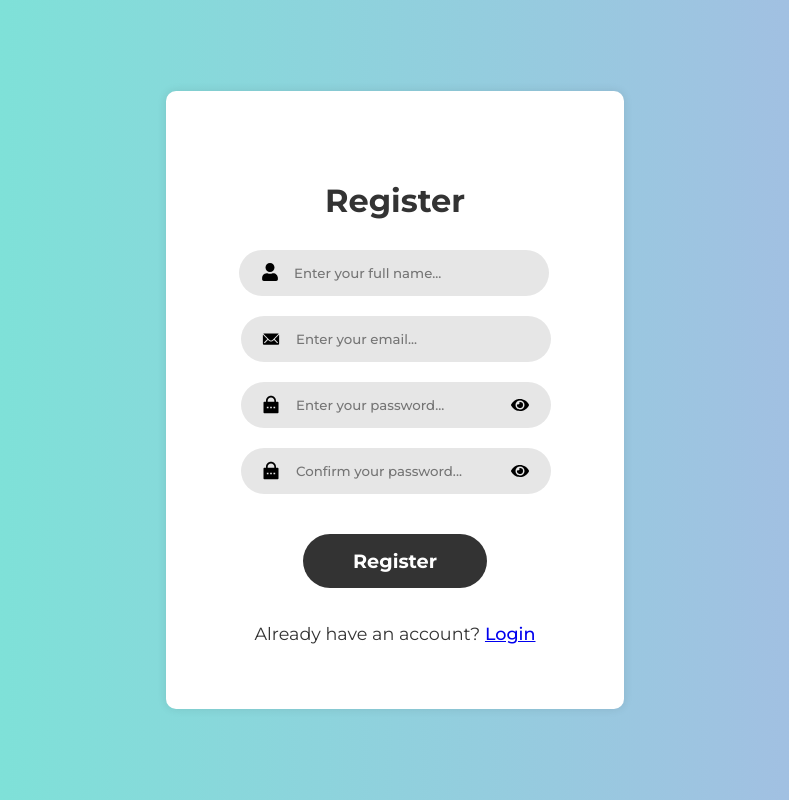
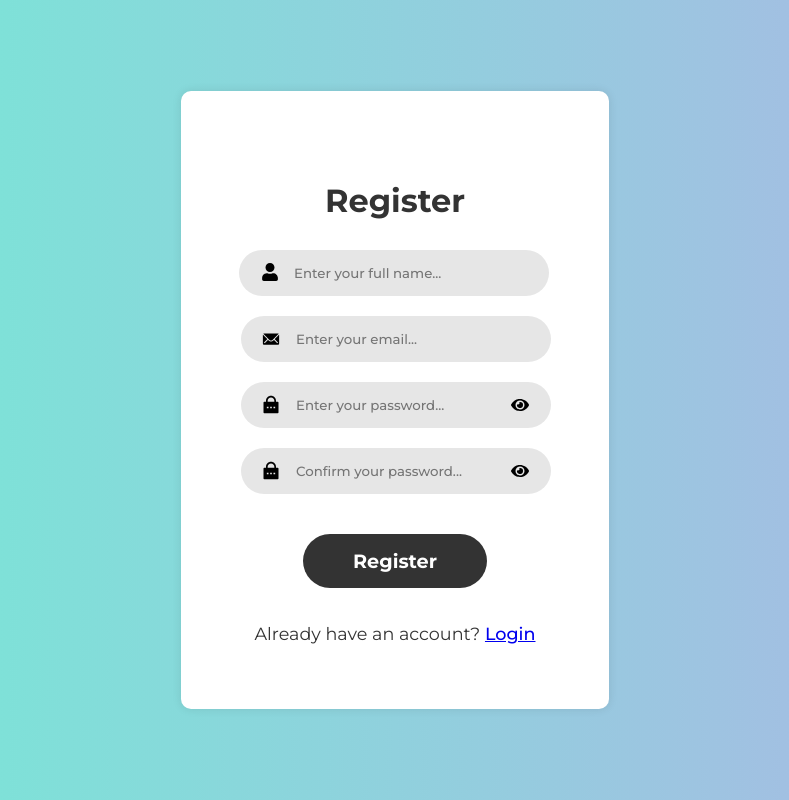
Before and after one commit to gianghitran/NT208.P21.ATTN_Personal-Smart-Scheduling-System-with-AI, a React (Vite) app in the folder Workspace/App/client/: page /register in a window 1280 px wide. Shown: the whole page, without its empty margins (245-1034 px from the left). Built offline with nearby package versions, Linux system fonts and the light colour scheme.

Commit message:
Change css for login and register

```diff
--- a/Workspace/App/client/src/Components/Login/Login.module.css
+++ b/Workspace/App/client/src/Components/Login/Login.module.css
@@ -23,11 +23,11 @@
     gap: 20px;
     justify-content: center;
     align-items: center;
-    padding: 70px;
-    padding-top: 100px;
-    padding-bottom: 100px;
-    padding-left: 50px;
-    padding-right: 50px;
+    /* padding: 70px; */
+    padding-top: min(100px, 20%);
+    padding-bottom: min(100px, 20%);
+    padding-left: min(50px, 2.7%);
+    padding-right: min(50px, 2.7%);
     border-radius: 10px;
     background-color: #fff;
     box-shadow: 0 0 10px rgba(0, 0, 0, 0.1);
@@ -148,13 +148,13 @@
 
 
 @media screen and (max-width: 768px) {
-    .loginForm {
+    /* .loginForm {
         padding: 50px;
         padding-top: 70px;
         padding-bottom: 70px;
         padding-left: 20px;
         padding-right: 20px;
-    }
+    } */
 
     .inputGroup {
         left: -10px;
--- a/Workspace/App/client/src/Components/Register/Register.module.css
+++ b/Workspace/App/client/src/Components/Register/Register.module.css
@@ -27,11 +27,11 @@
     gap: 20px;
     justify-content: center;
     align-items: center;
-    padding: 70px;
-    padding-top: 100px;
-    padding-bottom: 100px;
-    padding-left: 50px;
-    padding-right: 50px;
+    /* padding: min(70px; */
+    padding-top: min(100px, 20%);
+    padding-bottom: min(100px, 20%);
+    padding-left: min(50px, 2.7%);
+    padding-right: min(50px, 2.7%);
     border-radius: 10px;
     background-color: #fff;
     box-shadow: 0 0 10px rgba(0, 0, 0, 0.1);
@@ -141,13 +141,13 @@
 }
 
 @media screen and (max-width: 768px) {
-    .registerForm {
+    /* .registerForm {
         padding: 50px;
         padding-top: 70px;
         padding-bottom: 70px;
         padding-left: 20px;
         padding-right: 20px;
-    }
+    } */
 
     .registerForm h1 {
         font-size: 1.5rem;
```
